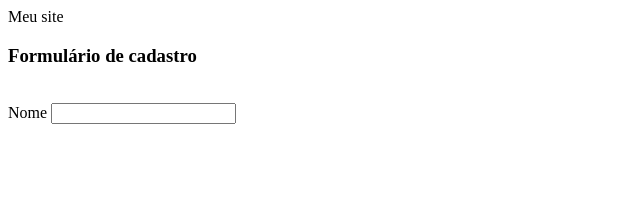
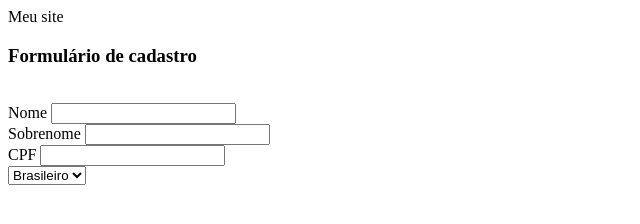
Before and after one commit to amandatoledo/Meu-Primeiro-Site-, a plain HTML site: page index.html in a window 1280 px wide. Shown: the whole page, without its empty margins (0-640 px from the left). Drawn offline with Linux system fonts and the light colour scheme.

Commit message:
Update index.html

```diff
--- a/index.html
+++ b/index.html
@@ -17,7 +17,26 @@
     <label>
       Nome
     </label>
-    <input type= "text">
+    <input id = "nome"type ="text">
+    </br>
+    <label>
+      Sobrenome
+    </label>
+    <input id = "sobrenome" type="text">
+  </br>
+    <label for "cpf">
+      CPF
+    </label>
+    <input id="cpf" type="number">
+</br>
+    <label for="nacionalidade">
+      <select id="nacionalidade">
+        <option value="brasileiro">Brasileiro</option>
+        <opition value="bxtrangeriro">Extrangeiro </option>
+         </select>
+
+
+
   </form>
   </body>
   </html>
```
